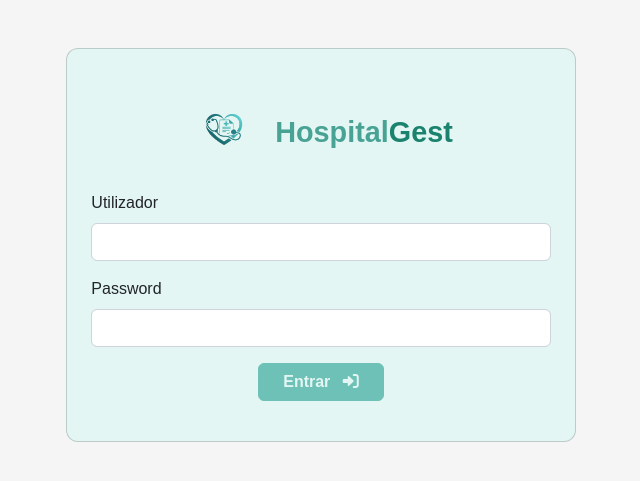
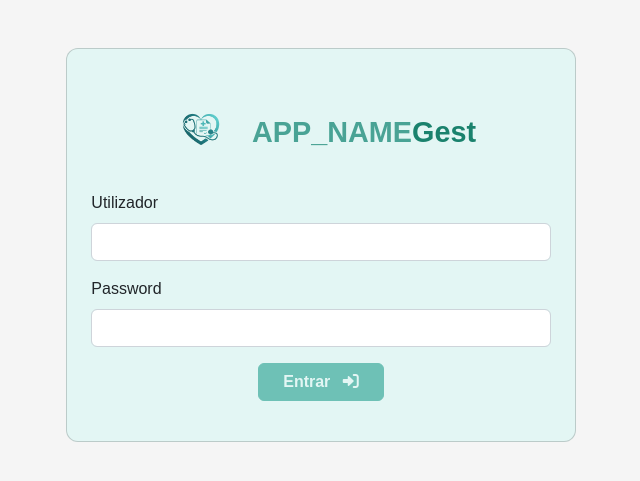
Before and after one commit to Matildequeiros/Projeto, a PHP site: page /public/login.php in a window 1280 px wide. Shown: the top 481 px of the page, without its empty margins (319-959 px from the left). Run offline with PHP 8.4, Linux system fonts and the light colour scheme; some libraries are stand-ins or nearby versions.

Commit message:
Atualização de caminhos absolutos

```diff
--- a/Private/includes/header.php
+++ b/Private/includes/header.php
@@ -14,27 +14,27 @@ require_once __DIR__ . '/../../config/config.php';
     <title><?php echo APP_NAME; ?></title>
 
     <!-- Bootstrap CSS & custom CSS -->
-    <link rel="stylesheet" href="/PROJETO/Frontend/assets/bootstrap/bootstrap.min.css">
+    <link rel="stylesheet" href="<?= BASE_URL ?>/assets/bootstrap/bootstrap.min.css">
 
     <!-- favicon -->
-    <link rel="shortcut icon" href="/PROJETO/Frontend/assets/img/Logo.png" type="image/png">
+    <link rel="shortcut icon" href="<?= BASE_URL ?>/assets/img/Logo.png" type="image/png">
     <!-- Font Awesome -->
-    <link rel="stylesheet" href="/PROJETO/Frontend/assets/fontawesome/all.min.css">
+    <link rel="stylesheet" href="<?= BASE_URL ?>/assets/fontawesome/all.min.css">
 
-    <link rel="stylesheet" href="/PROJETO/Frontend/assets/css/1241344.css">
+    <link rel="stylesheet" href="<?= BASE_URL ?>/assets/css/1241344.css">
 
     <!-- jQuery -->
-    <script src="/PROJETO/Frontend/assets/jQuery/jquery-3.6.0.min.js"></script>
+    <script src="<?= BASE_URL ?>/assets/jQuery/jquery-3.6.0.min.js"></script>
 
     <!-- DataTables CSS + JS -->
-    <link rel="stylesheet" href="/PROJETO/Frontend/assets/datatables/datatables.min.css">
-    <script src="/PROJETO/Frontend/assets/datatables/datatables.min.js"></script>
+    <link rel="stylesheet" href="<?= BASE_URL ?>/assets/datatables/datatables.min.css">
+    <script src="<?= BASE_URL ?>/assets/datatables/datatables.min.js"></script>
 
     <!-- CSS do Flatpickr -->
-<link rel="stylesheet" href="/PROJETO/Frontend/assets/flatpickr/flatpickr/flatpickr.min.css">
+<link rel="stylesheet" href="<?= BASE_URL ?>/assets/flatpickr/flatpickr/flatpickr.min.css">
 
 <!-- JS do Flatpickr -->
-<script src="/PROJETO/Frontend/assets/flatpickr/flatpickr/flatpickr.js"></script>
+<script src="<?= BASE_URL ?>/assets/flatpickr/flatpickr/flatpickr.js"></script>
 </head>
 
 <body>
--- a/Private/includes/nav.php
+++ b/Private/includes/nav.php
@@ -17,8 +17,8 @@ $nome = $_SESSION['utilizador'];
 
         <!-- LOGO + TÍTULO -->
         <div class="col-6 d-flex align-items-center p-3">
-            <a href="/PROJETO/Frontend/Private/index.php">
-                <img src="/PROJETO/Frontend/assets/img/Logo.png" alt="Logo HospitalGest" height="50" class="me-3">
+            <a href="<?= BASE_URL ?>/Private/index.php">
+                <img src="<?= BASE_URL ?>/assets/img/Logo.png" alt="Logo HospitalGest" height="50" class="me-3">
             </a>
             <h3 class="mb-0 logo-text">
                 <span class="verde"><?php echo explode("Gest", APP_NAME)[0]; ?></span><span class="azul">Gest</span>
@@ -45,7 +45,7 @@ $nome = $_SESSION['utilizador'];
                         <hr class="dropdown-divider">
                     </li>
 
-                    <li><a class="dropdown-item" href="/PROJETO/Frontend/Public/logout.php">
+                    <li><a class="dropdown-item" href="<?= BASE_URL ?>/Public/logout.php">
                             <i class="fa-solid fa-right-from-bracket me-2"></i> Sair
                         </a>
                     </li>
--- a/Public/index.php
+++ b/Public/index.php
@@ -65,7 +65,7 @@ require_once __DIR__ . '/../config/config.php';
 
                 <!-- ÁREA PESSOAL -->
                 <div class="text-center mt-3 mt-lg-0">
-                    <a href="../Login/login.html" class="btn"
+                    <a href="login.php" class="btn"
                         style="background-color: #86B0AA; color: white; border-radius: 8px; padding: 10px 22px; font-weight: 600;">
                         Área Pessoal
                     </a>
--- a/Public/login.php
+++ b/Public/login.php
@@ -28,7 +28,7 @@ if (!empty($_SESSION['server_error'])) {
         <div class="col-lg-5 col-md-6 col-sm-8 col-10">
             <div class="card p-4">
                 <div class="d-flex align-items-center justify-content-center my-4">
-                    <img src="/PROJETO/Frontend/assets/img/Logo.png" class="img-fluid me-3">
+                    <img src="<?= BASE_URL ?>/assets/img/Logo.png" class="img-fluid me-3">
                     <h2 class="mb-0 logo-text">
                         <span class="verde"><?php echo explode("Gest", APP_NAME)[0]; ?></span><span class="azul">Gest</span>
                     </h2>
--- a/config/config.php
+++ b/config/config.php
@@ -1,6 +1,6 @@
 <?php
 // URL base do projeto no browser
-define('BASE_URL', '/PROJETO/Frontend');
+define('BASE_URL', '/sibdas/1241344/hospitalgest');
 
 // Configurações globais da aplicação
 define('APP_NAME', 'HospitalGest');
```
Also changed, not shown: Private/includes/funcoes.php (+6 -6 lines).
